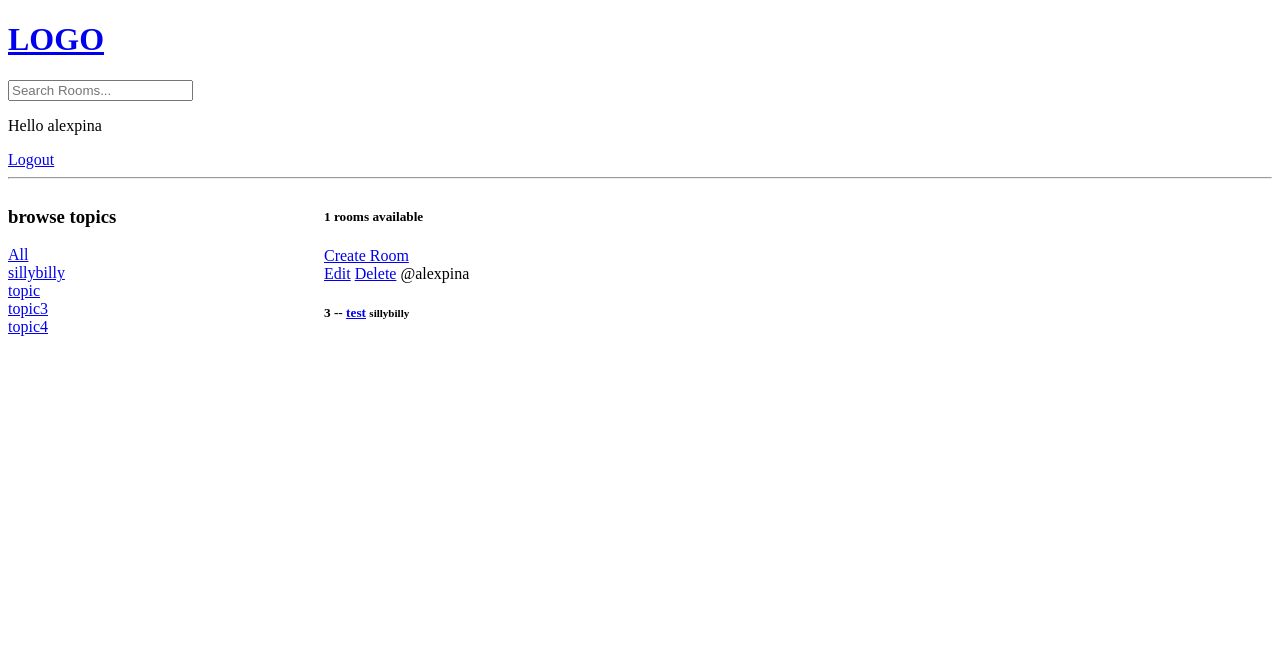
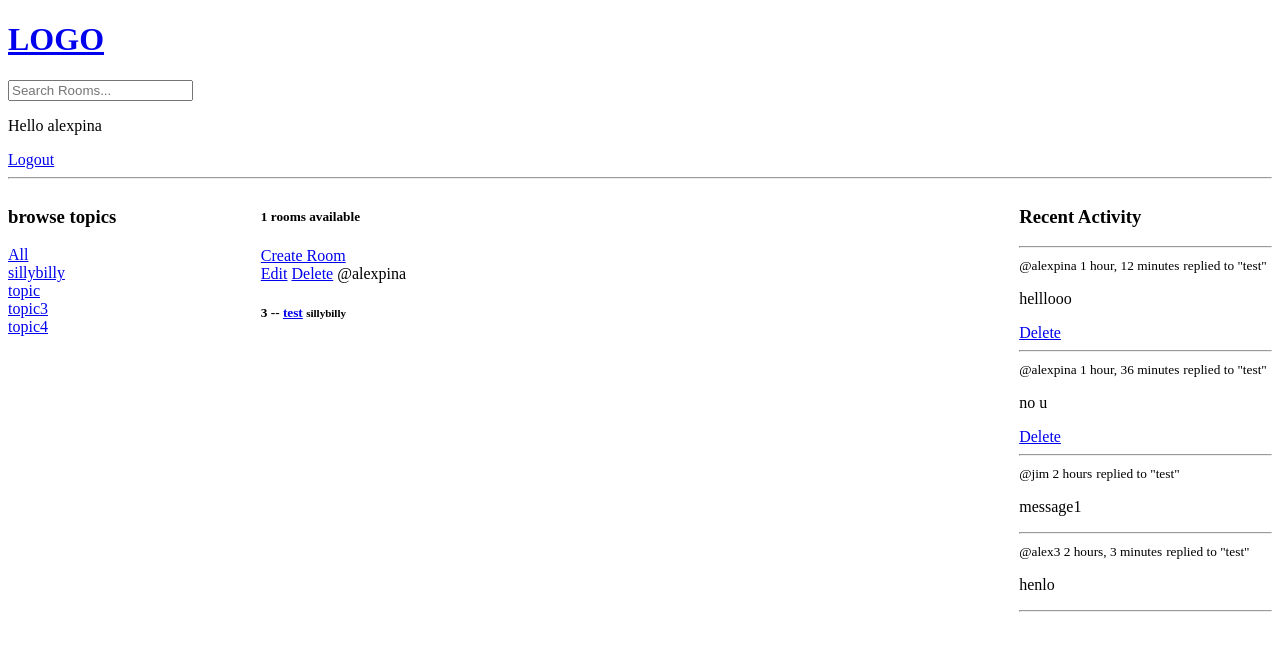
Before and after one commit to alexjambro/studybud, a Django app: page / in a window 1280 px wide. Shown: the top 651 px of the page. Run offline with Django 5.2, Linux system fonts and the light colour scheme; a user stored in the database is signed in; data comes from the database, SQL or seed files in the repository.

Commit message:
3:42 activityfeed

```diff
--- a/base/models.py
+++ b/base/models.py
@@ -26,6 +26,7 @@ class Message(models.Model):
     body = models.TextField()
     updated=models.DateTimeField(auto_now=True)
     created=models.DateTimeField(auto_now_add=True)
-
+    class Meta:
+        ordering = ['-updated','-created']
     def __str__(self):
         return self.body[0:50]
--- /dev/null
+++ b/base/templates/base/activity_component.html
@@ -0,0 +1,15 @@
+<div class="activity-feed">
+    <h3>Recent Activity</h3>
+    <hr>
+    {% for message in room_messages %}
+    <div>
+        <small>@{{message.user}} {{message.created|timesince}}</small>
+        <small >replied to "{{message.room}}"</small>
+        <p>{{message.body}}</p>
+        {% if request.user == message.user %}
+            <a href="{% url 'delete-message' message.id %}">Delete</a>
+        {% endif %}
+        <hr>
+    </div>
+    {% endfor %}
+</div>
--- /dev/null
+++ b/base/templates/base/feed_component.html
@@ -0,0 +1,14 @@
+{% for room in rooms %}
+            <div>
+                {% if request.user == room.host %}
+                <a href="{% url 'update-room' room.id %}">Edit</a>
+                <a href="{% url 'delete-room' room.id %}">Delete</a>
+                {% endif %}
+                <span>@{{room.host.username}}</span>
+                <h5>
+                    {{room.id}} -- <a href="{% url 'room' room.id %}">{{room.name}}</a>
+                    <small>{{room.topic.name}}</small>
+
+                </h5>
+            </div>
+            {% endfor %}
--- a/base/templates/base/home.html
+++ b/base/templates/base/home.html
@@ -4,46 +4,28 @@
 <style>
     .home-container{
         display: grid;
-        grid-template-columns: 1fr 3fr;
+        grid-template-columns: 1fr 3fr 1fr;
     }
 </style>
 
 <div class ="home-container">
     <div class = "side-bar">
-        <h3>browse topics</h3>
-        <div>
-            <a href="{% url 'home' %}">All</a>
-        </div>
-
-        {% for topic in topics %}
-            <div>
-                <a href="{% url 'home' %}?q={{topic.name}}">{{topic.name}}</a>
-            </div>
-        {% endfor %}
+        {% include 'base/topics_component.html' %}
     </div>
     <div>
         <h5>{{room_count}} rooms available</h5>
         <a href="{% url 'create-room'%}">Create Room</a>
         <div>
-            {% for room in rooms %}
-            <div>
-                {% if request.user == room.host %}
-                <a href="{% url 'update-room' room.id %}">Edit</a>
-                <a href="{% url 'delete-room' room.id %}">Delete</a>
-                {% endif %}
-                <span>@{{room.host.username}}</span>
-                <h5>
-                    {{room.id}} -- <a href="{% url 'room' room.id %}">{{room.name}}</a>
-                    <small>{{room.topic.name}}</small>
-
-                </h5>
-            </div>
-            {% endfor %}
+            {% include 'base/feed_component.html' %}
         </div>
 
 
     </div>
 
+    <div class="activity-feed">
+        {% include 'base/activity_component.html' %}
+    </div>
+
 </div>
 
 {% endblock content %}
--- /dev/null
+++ b/base/templates/base/topics_component.html
@@ -0,0 +1,10 @@
+<h3>browse topics</h3>
+        <div>
+            <a href="{% url 'home' %}">All</a>
+        </div>
+
+        {% for topic in topics %}
+            <div>
+                <a href="{% url 'home' %}?q={{topic.name}}">{{topic.name}}</a>
+            </div>
+        {% endfor %}
--- a/base/views.py
+++ b/base/views.py
@@ -68,8 +68,10 @@ def home(request):
 
     topic=Topic.objects.all()
     room_count = rooms.count()
-
-    context = {'rooms': rooms, 'topics': topic, 'room_count':room_count}
+    room_messages= Message.objects.filter(Q(room__topic__name__icontains=q))
+    context = {'rooms': rooms, 'topics': topic,
+                'room_count':room_count,
+               'room_messages':room_messages}
     return render(request,'base/home.html', context)
 
 def room(request, pk):
```
